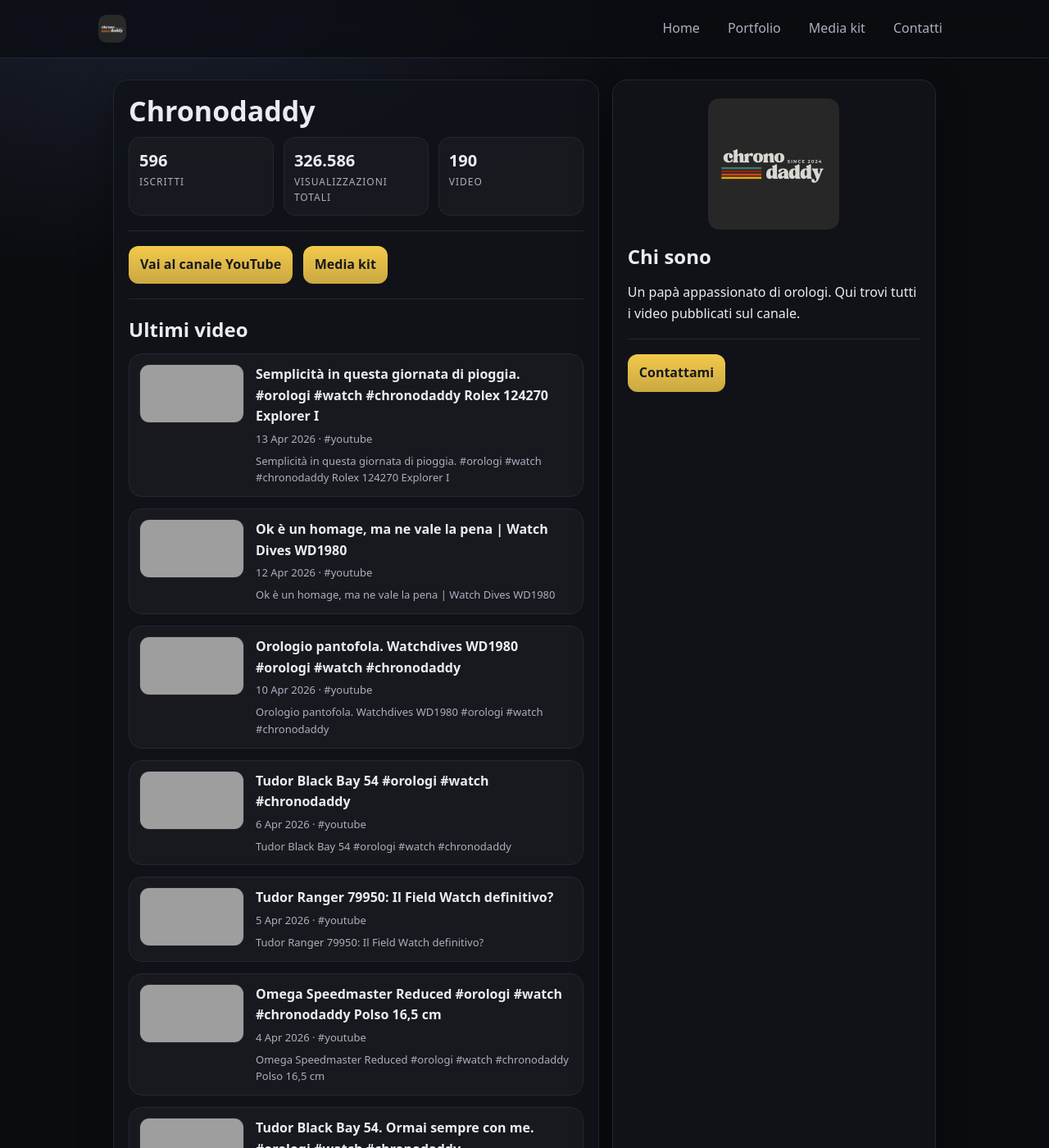
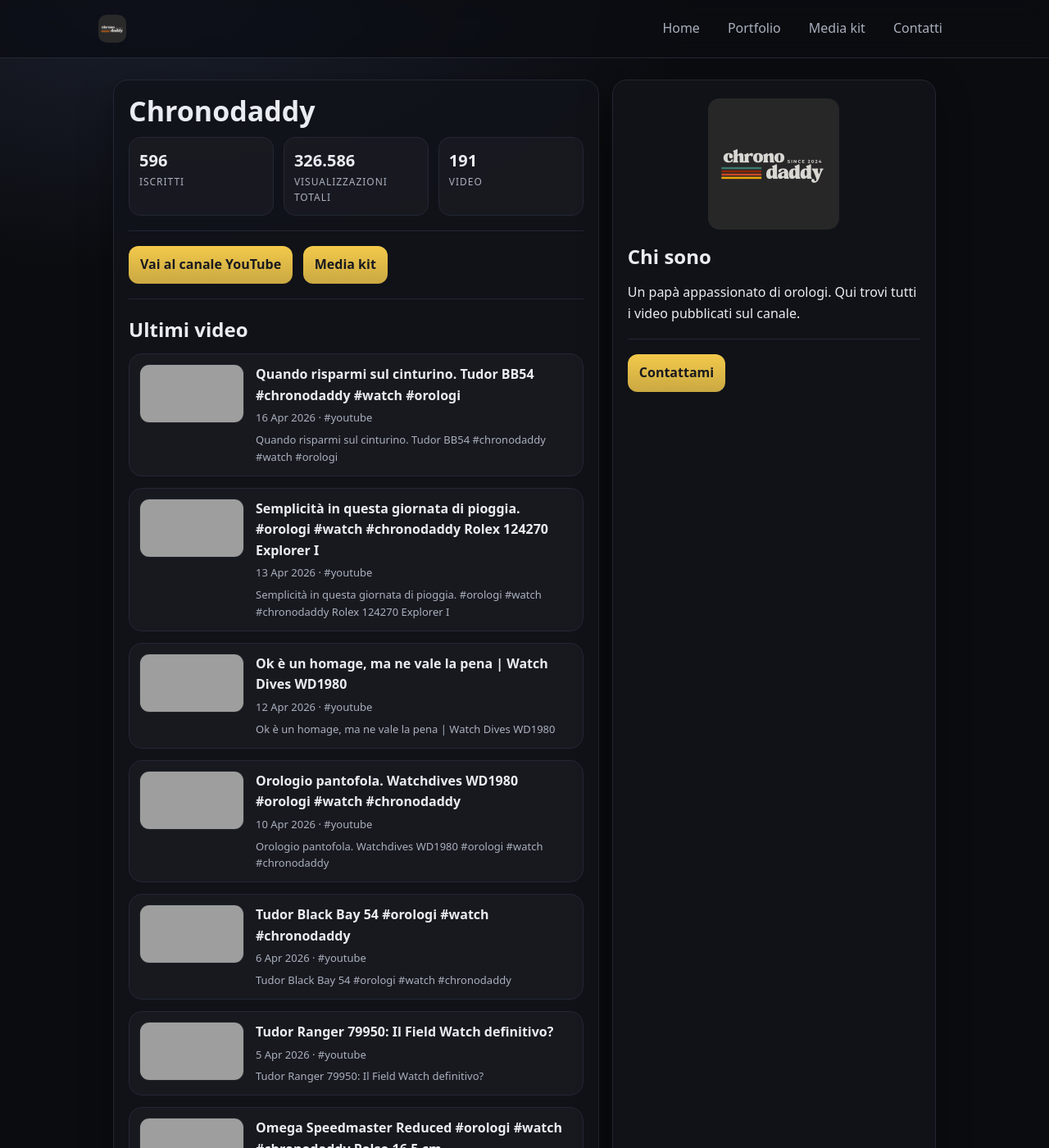
Before and after one commit to claudiostoduto/chronodaddy, a Jekyll site: the page built from index.md, in a window 1280 px wide and 1400 px high, cut to the strip 0-1400 px from the top of the window. Shown: the whole strip at 82% size. Built offline with Jekyll 4.4.1, drawn with Linux system fonts in a browser that asks for light colours; some of the changed text lies outside the part shown; grey boxes are pictures that could not be loaded.

Commit message:
chore: add new YouTube posts

```diff
--- /dev/null
+++ b/_posts/2026-04-16-quando-risparmi-sul-cinturino-tudor-bb54-chronodaddy-watch-orologi.md
@@ -0,0 +1,14 @@
+---
+title: "Quando risparmi sul cinturino. Tudor BB54 #chronodaddy #watch #orologi"
+date: 2026-04-16
+videoId: "r2g50oDnfY4"
+youtubeUrl: "https://www.youtube.com/shorts/r2g50oDnfY4"
+thumbnail: "https://i3.ytimg.com/vi/r2g50oDnfY4/hqdefault.jpg"
+tags: [youtube]
+excerpt: "Quando risparmi sul cinturino. Tudor BB54 #chronodaddy #watch #orologi"
+---
+
+<!--
+Questo post è stato generato automaticamente.
+Puoi aggiungere tag più specifici (brand/modello/format) e una descrizione/contesto per renderlo un vero case study.
+-->
--- a/assets/channel-stats.json
+++ b/assets/channel-stats.json
@@ -1,6 +1,6 @@
 {
   "subscribers": 596,
   "views": 326586,
-  "videos": 190,
-  "updatedAt": "2026-04-16T08:02:16.384Z"
+  "videos": 191,
+  "updatedAt": "2026-04-16T09:46:42.676Z"
 }
```
